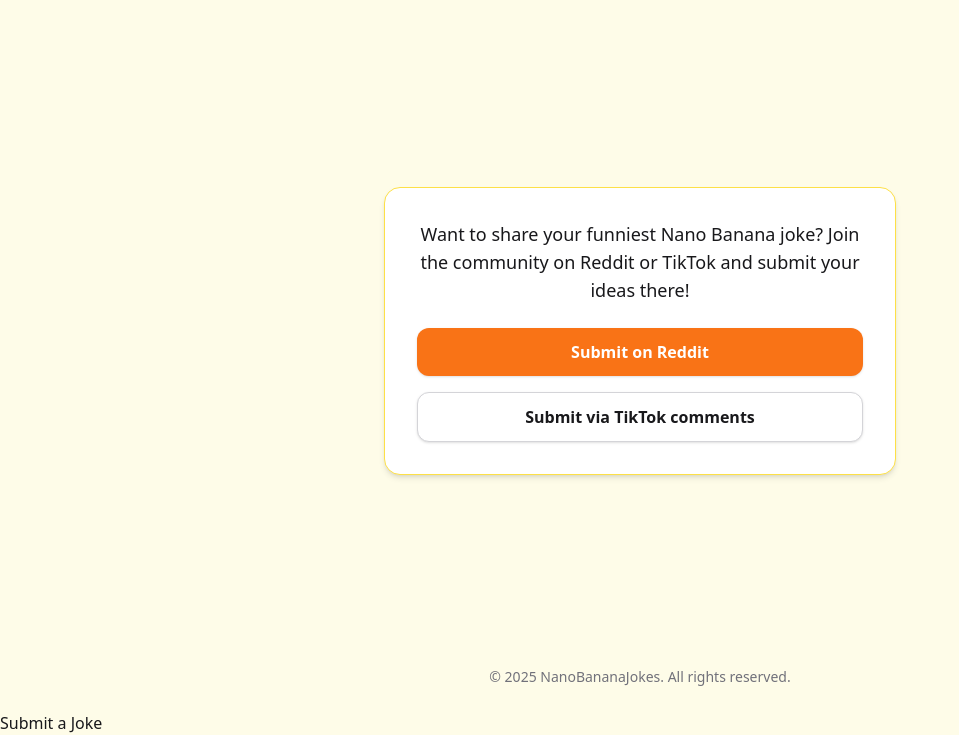
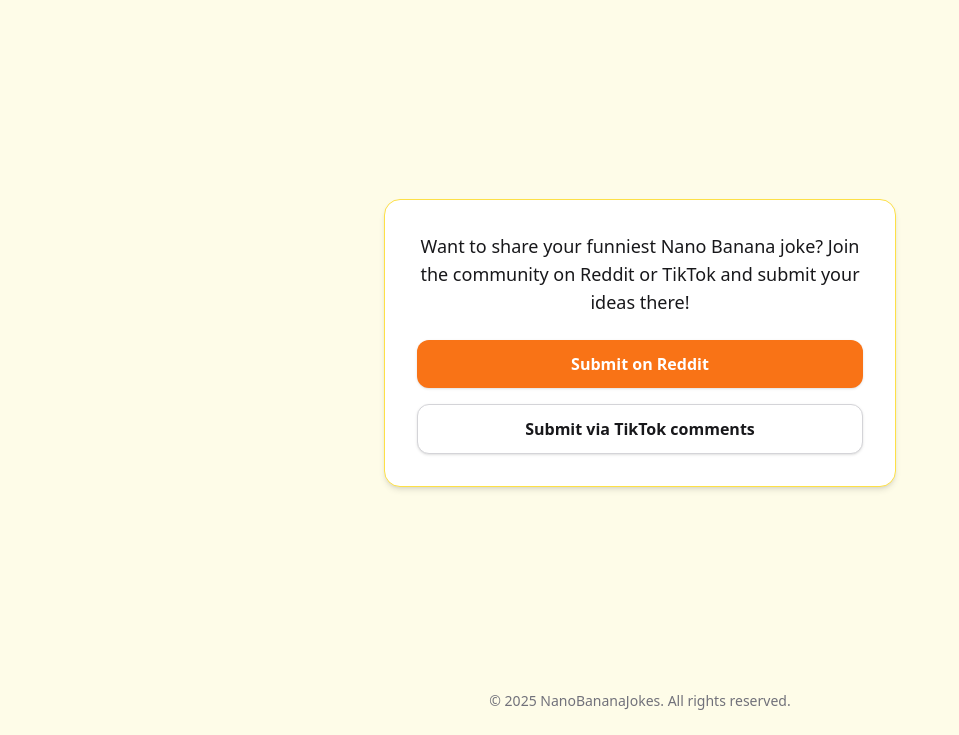
Before and after one commit to alerilizaro-alt/nanobananajokes, a plain HTML site: page public/submit.html in a window 1280 px wide. Shown: the part 65-800 px from the top of the page, without its empty margins (0-959 px from the left). Drawn offline with nearby package versions, Linux system fonts and the light colour scheme.

Commit message:
Update site pages

```diff
--- a/public/submit.html
+++ b/public/submit.html
@@ -39,4 +39,3 @@
   </footer>
 </body>
 </html>
-<!doctype html><html><head><title>Submit</title></head><body><h1>Submit a Joke</h1></body></html>
```
